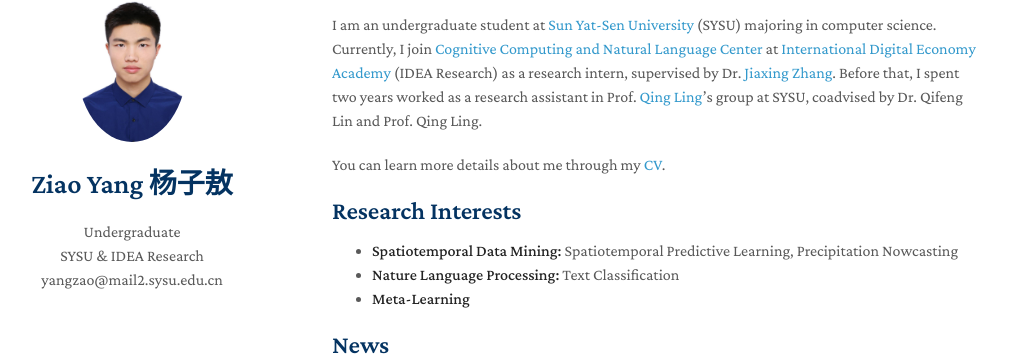
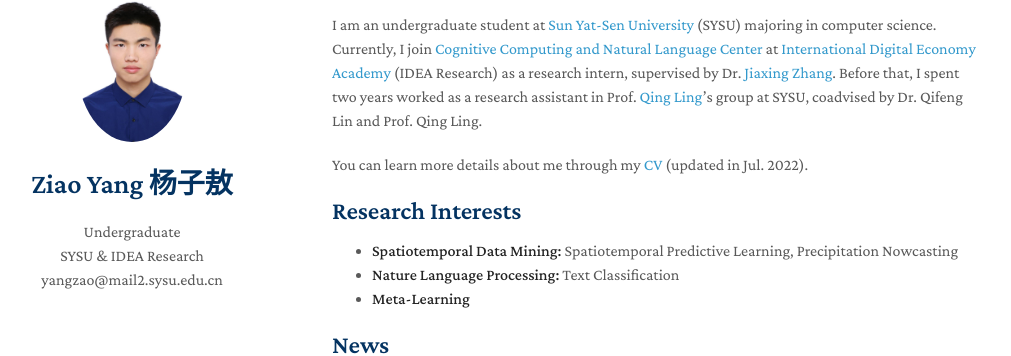
Before and after one commit to yangziao56/homepage, a Jekyll site: the page built from index.md, in a window 1280 px wide and 900 px high. Shown: the part 96-452 px from the top of the window, without its empty margins (138-1149 px from the left). Built offline with Jekyll 4.4.1, drawn with Linux system fonts in a browser that asks for light colours; nearby versions of some CDN libraries; a style sheet for code colours, icons or effects is not loaded; our own code applies the rules of GitHub Pages for plain Markdown files.

Commit message:
Update index.md
Signed-off-by: Ziao Yang <70676524+yangziao56@users.noreply.github.com>

```diff
--- a/index.md
+++ b/index.md
@@ -6,7 +6,7 @@
 
 I am an undergraduate student at [Sun Yat-Sen University](https://www.sysu.edu.cn/sysuen/) (SYSU) majoring in computer science. Currently, I join [Cognitive Computing and Natural Language Center](https://idea.edu.cn/en/ccnl.html) at [International Digital Economy Academy](https://idea.edu.cn/en/about-idea.html) (IDEA Research) as a research intern, supervised by Dr. [Jiaxing Zhang](https://idea.edu.cn/en/person/zhangjiaxing.html). Before that,  I spent two years worked as a research assistant in Prof. [Qing Ling](http://home.ustc.edu.cn/~qingling/)'s group at SYSU, coadvised by Dr. Qifeng Lin and Prof. Qing Ling.
 
-You can learn more details about me through my [CV](https://github.com/yangziao56/homepage/raw/main/pdf/Ziao_Yang-CV.pdf).
+You can learn more details about me through my [CV](https://github.com/yangziao56/homepage/raw/main/pdf/Ziao_Yang-CV.pdf) (updated in Jul. 2022).
 
 
 ## Research Interests
```
